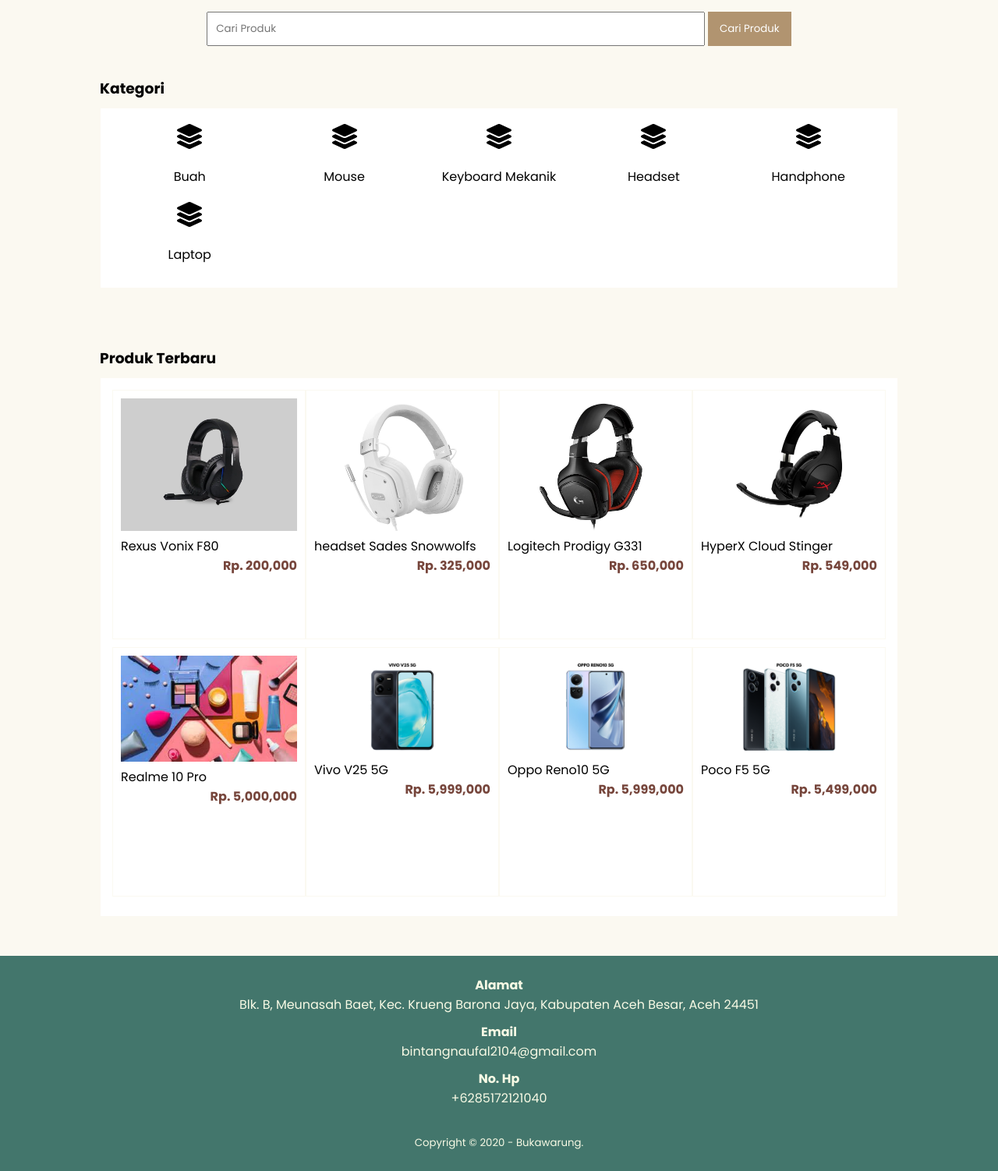
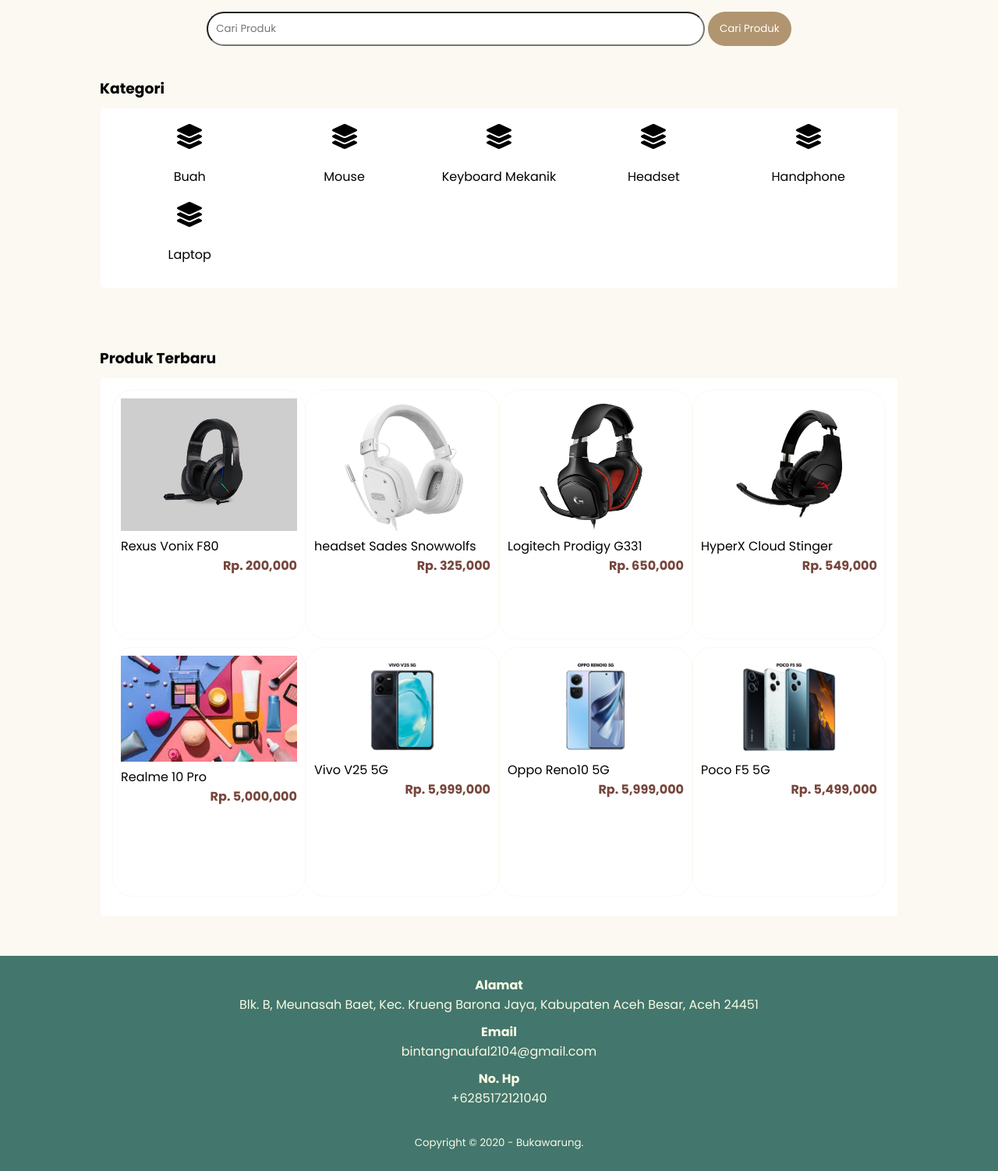
Before and after one commit to bintangnaufal21/BukaWarung, a PHP site: page / in a window 1280 px wide. Shown: the part 68-1570 px from the top of the page at 78% size. Run offline with PHP 8.4, Linux system fonts and the light colour scheme; data comes from the database, SQL or seed files in the repository; some libraries are stand-ins or nearby versions.

Commit message:
changing css

```diff
--- a/css/style.css
+++ b/css/style.css
@@ -42,6 +42,7 @@
     color: #F8FAE5;
     border: none;
     cursor: pointer;
+    border-radius: 25px;
 }
 .btn2{
     margin-bottom: 15px;
@@ -50,6 +51,7 @@
     color: #F8FAE5;
     padding: 5px 6px;
     font-size: 14px;
+    border-radius: 25px;
 
 }
 header {
@@ -92,6 +94,7 @@
     padding: 15px;
     box-sizing: border-box;
     margin: 10px 0 25px 0;
+    border-radius: 5px;
 }
 .box:after{
     content: '';
@@ -118,6 +121,7 @@
 .search input[type=text]{
     width: 60%;
     padding: 10px;
+    border-radius: 25px;
 }
 .search input[type=submit]{
     padding: 12px 15px;
@@ -125,6 +129,7 @@
     color: #fff;
     border: none;
     cursor: pointer;
+    border-radius: 25px;
 }
 .col-5{
     width: 20%;
@@ -142,6 +147,7 @@
     padding: 10px;
     box-sizing: border-box;
     margin-bottom:10px ;
+    border-radius: 25px;
 
 }
 .col-4:hover{
@@ -209,10 +215,11 @@
 }
 .edit{
     /* border: 1px solid; */
-    padding: 2px 5px;
+    padding: 4px 5px;
     margin: 0 4px;
     background-color: #B19470;
     color: #F8FAE5;
+    border-radius: 20px;
 }
 .hapus{
     /* border: 1px solid; */
@@ -220,6 +227,7 @@
     padding: 2px 8px;
     margin: 0 4px;
     color: #F8FAE5;
+    border-radius: 20px;
 }
 .register {
     font-size: 12px;
```
